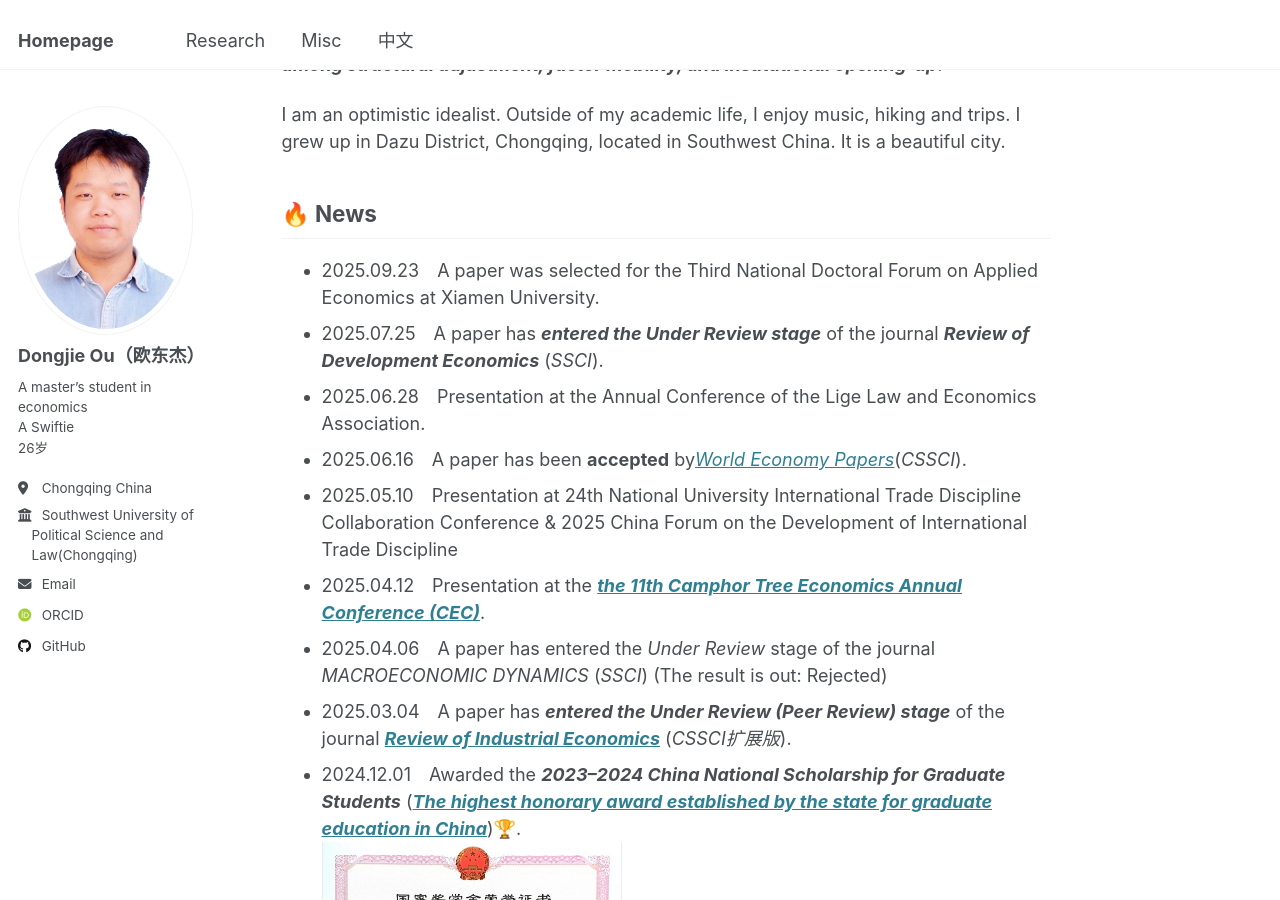
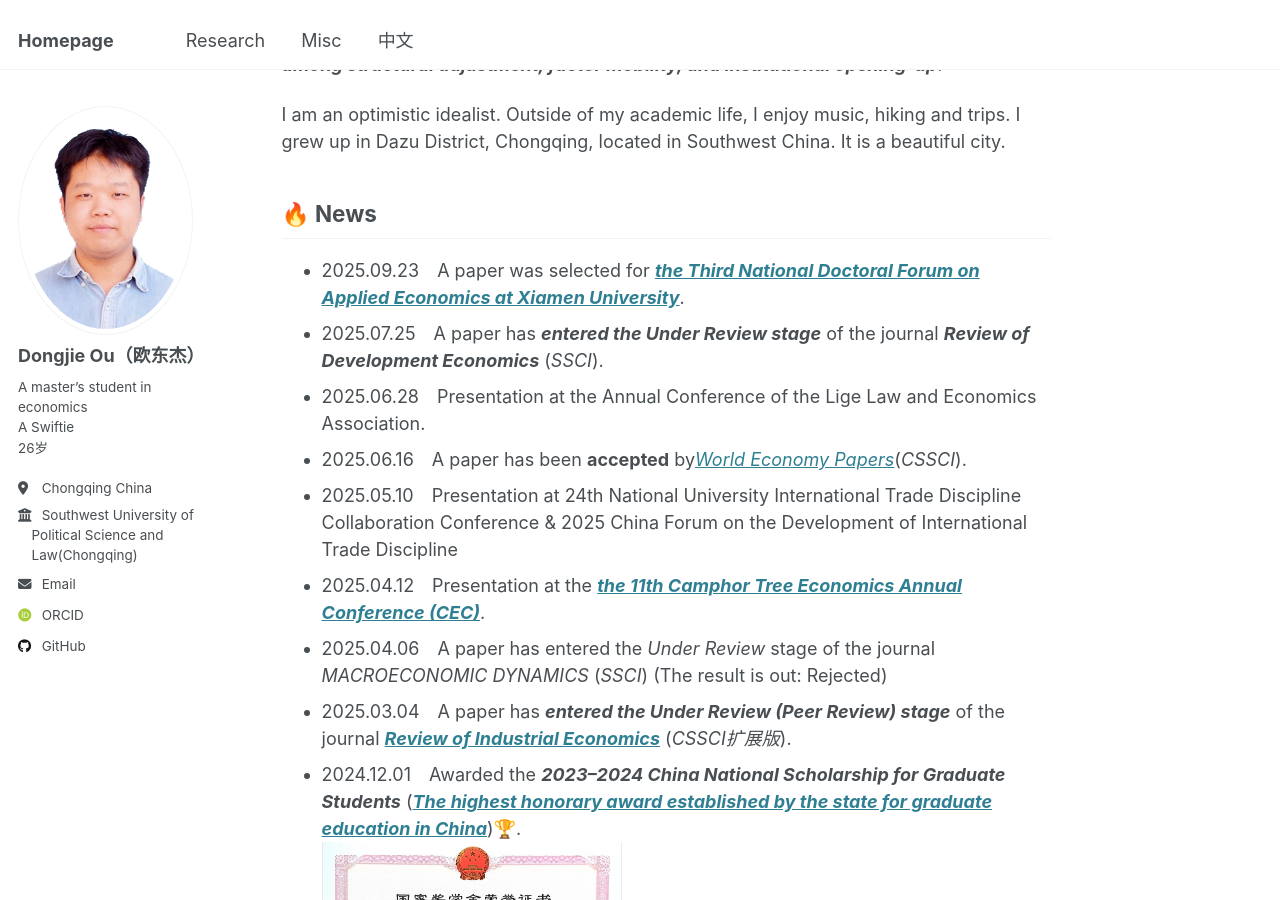
Before and after one commit to oudongjie2001/oudongjie2001.github.io, a Jekyll site: the page built from _pages/about.md, in a window 1280 px wide and 900 px high, scrolled down 355 px. Built offline with Jekyll 4.4.1, drawn with Linux system fonts in a browser that asks for light colours; some web fonts are replaced; part of the change alters nothing that is shown.

```diff
--- a/_pages/about.md
+++ b/_pages/about.md
@@ -13,7 +13,7 @@ I am Dongjie Ou, a master’s student at the School of Economics, Southwest Univ
 I am an optimistic idealist. Outside of my academic life, I enjoy music, hiking and trips. I grew up in Dazu District, Chongqing, located in Southwest China. It is a beautiful city.
 
 ## 🔥 News
-- 2025.09.23&emsp;A paper was selected for the Third National Doctoral Forum on Applied Economics at Xiamen University.
+- 2025.09.23&emsp;A paper was selected for [***the Third National Doctoral Forum on Applied Economics at Xiamen University***](https://conf.xmu.edu.cn/AppEconPhD/).
 - 2025.07.25&emsp;A paper has ***entered the Under Review stage*** of the journal ***Review of Development Economics*** (*SSCI*).
 - 2025.06.28&emsp;Presentation at the Annual Conference of the Lige Law and Economics Association.
 - 2025.06.16&emsp;A paper has been **accepted** by[*World Economy Papers*](http://sjjjwh.magtech.com.cn/CN/0488-6364/home.shtml)(*CSSCI*).
```
